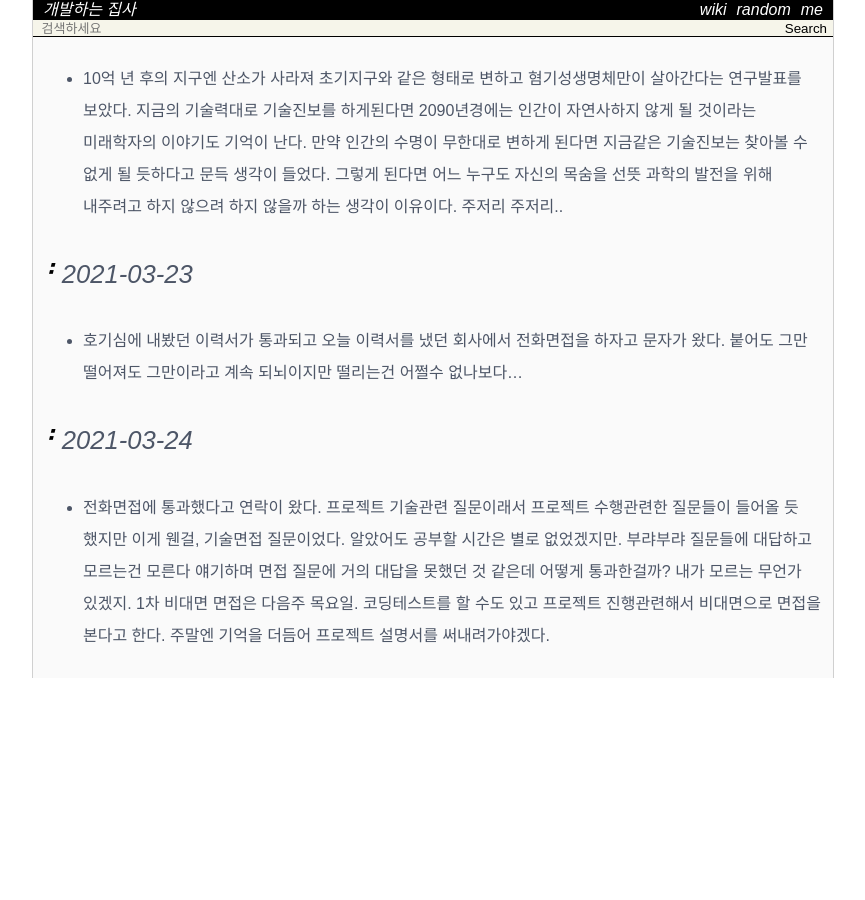
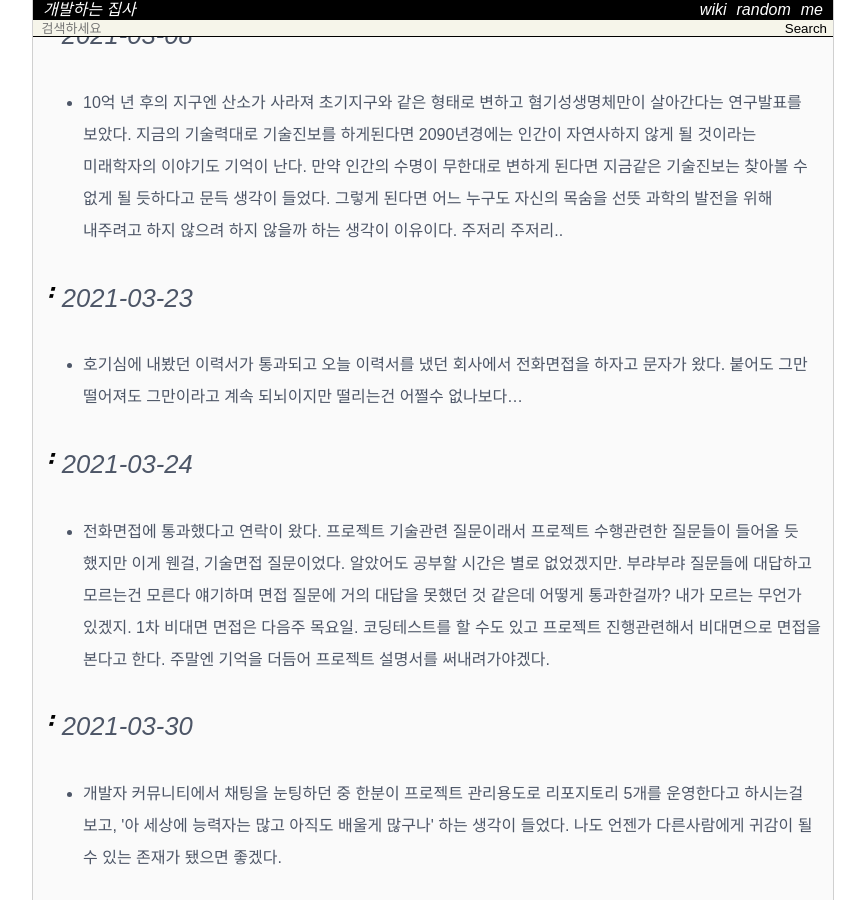
Before and after one commit to Achelous1/achelous1.github.io, a Jekyll site: the page built from _wiki/diary-2021.md, in a window 1280 px wide and 900 px high, scrolled down 4583 px. Shown: the whole window, without its empty margins (207-1072 px from the left). Built offline with Jekyll 4.4.1, drawn with Linux system fonts in a browser that asks for light colours; nearby versions of some CDN libraries; some web fonts are replaced; comment, search, counter and statistics services are not loaded; before the commit the page ends 5261 px from its top, so only the background shows below that; some of the changed text lies outside the part shown.

Commit message:
ADD new diary
Added diary of 2021-03-30

```diff
--- a/_wiki/diary-2021.md
+++ b/_wiki/diary-2021.md
@@ -3,7 +3,7 @@
 title   : 2021년 일지
 summary :
 date    : 2021-01-22 14:48:52 +0900
-updated : 2021-03-25 17:36:04 +0900
+updated : 2021-03-30 14:25:04 +0900
 tag     :
 toc     : true
 public  : true
@@ -87,3 +87,6 @@
 
 ### 2021-03-24
 * 전화면접에 통과했다고 연락이 왔다. 프로젝트 기술관련 질문이래서 프로젝트 수행관련한 질문들이 들어올 듯 했지만 이게 웬걸, 기술면접 질문이었다. 알았어도 공부할 시간은 별로 없었겠지만. 부랴부랴 질문들에 대답하고 모르는건 모른다 얘기하며 면접 질문에 거의 대답을 못했던 것 같은데 어떻게 통과한걸까? 내가 모르는 무언가 있겠지. 1차 비대면 면접은 다음주 목요일. 코딩테스트를 할 수도 있고 프로젝트 진행관련해서 비대면으로 면접을 본다고 한다. 주말엔 기억을 더듬어 프로젝트 설명서를 써내려가야겠다.
+
+### 2021-03-30
+* 개발자 커뮤니티에서 채팅을 눈팅하던 중 한분이 프로젝트 관리용도로 리포지토리 5개를 운영한다고 하시는걸 보고, '아 세상에 능력자는 많고 아직도 배울게 많구나' 하는 생각이 들었다. 나도 언젠가 다른사람에게 귀감이 될 수 있는 존재가 됐으면 좋겠다.
```
